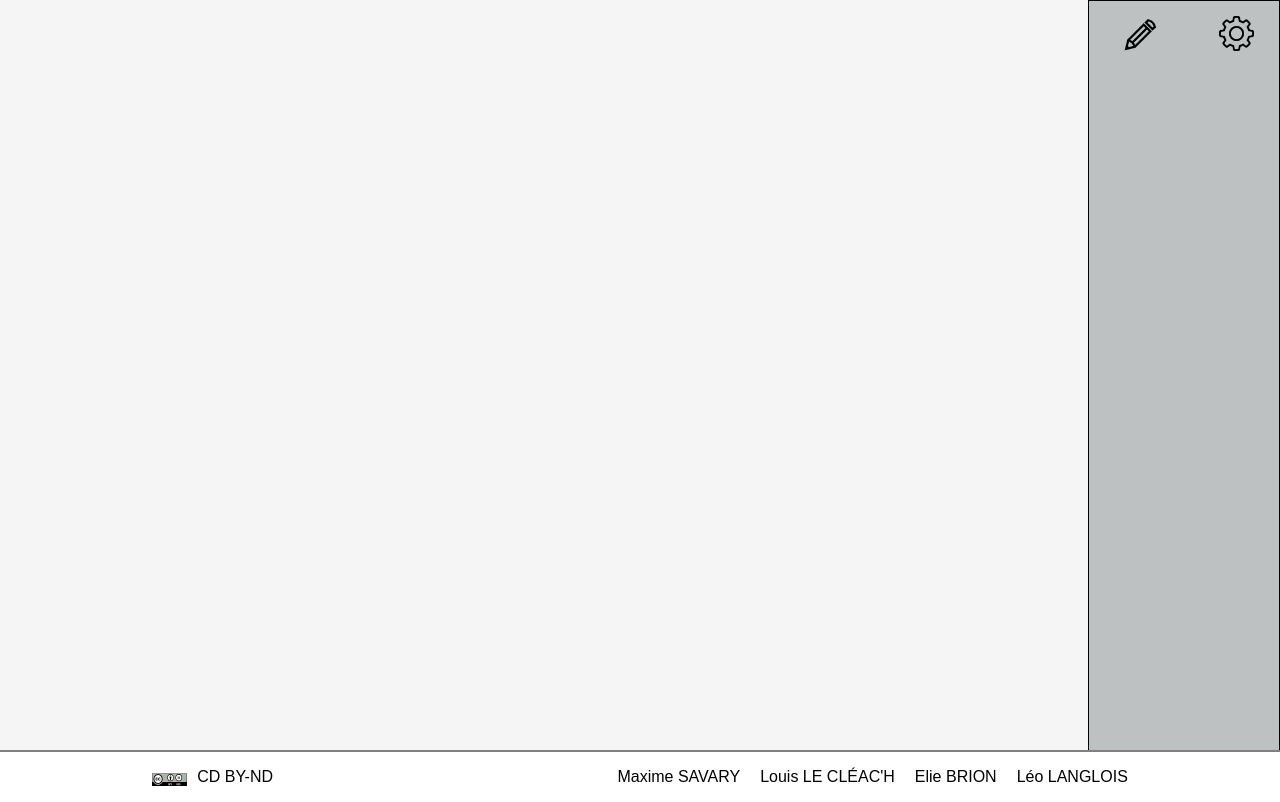
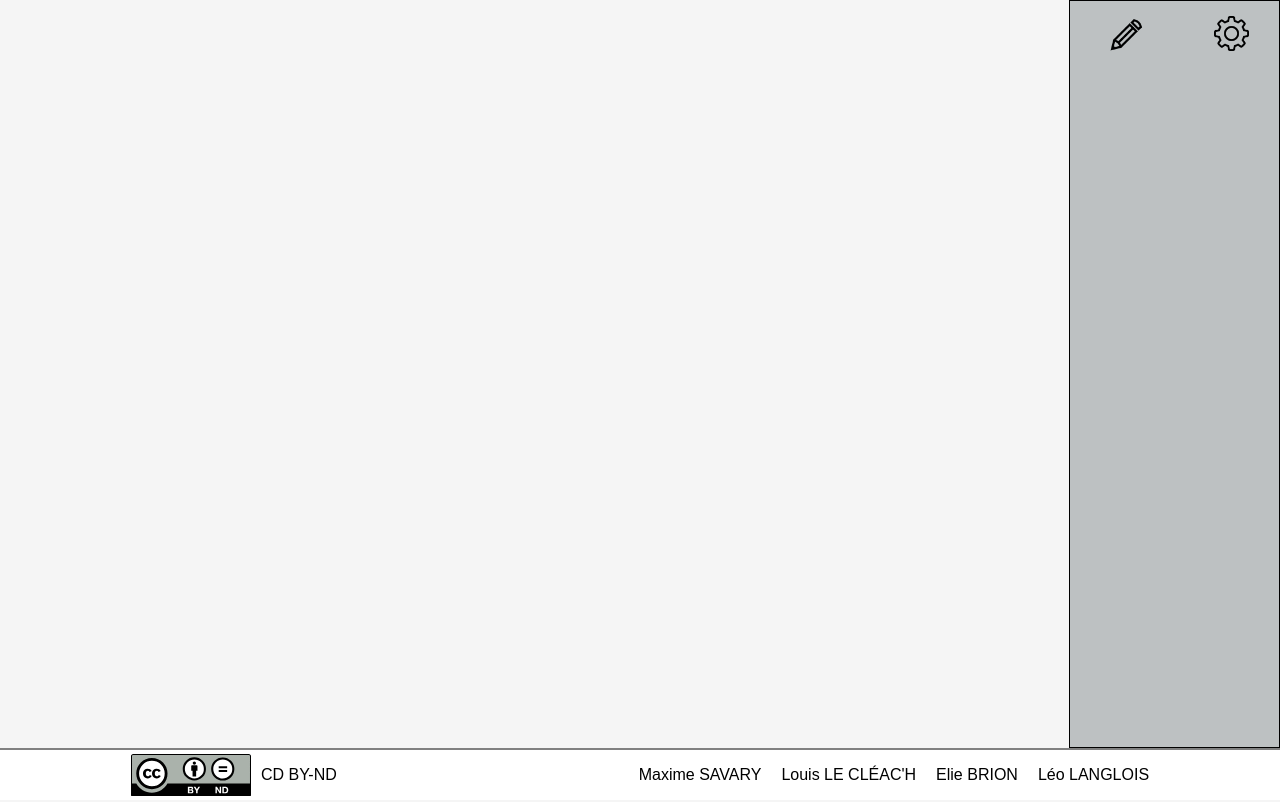
Before and after one commit to GamerMine/PortfolioBuilder, a PHP site: page /session/editor.html in a window 1280 px wide. Run offline with PHP 8.4, Linux system fonts and the light colour scheme.

Commit message:
Creation styleEditor
refonte du css de la page editor

```diff
--- a/css/oui.css
+++ b/css/oui.css
@@ -162,7 +162,7 @@ body {
 
 .wave2 {
     position: absolute;
-    background: transparent url(/picture/wave2.png) repeat 0 0;
+    background: transparent url(../picture/wave2.png) repeat 0 0;
     bottom: 0;
     height: 560px;
     width: 100%;
@@ -171,7 +171,7 @@ body {
 }
 
 .wave1 {
-    background: transparent url(/picture/wave1.png) repeat 0 0;
+    background: transparent url(../picture/wave1.png) repeat 0 0;
     height: 560px;
     -webkit-animation: slide 40s linear infinite;
 }
--- a/css/style.css
+++ b/css/style.css
@@ -250,79 +250,6 @@ section#list-portfolio{
 	transform-origin:0 0;
 }
 
-/*--------------*/
-/*----EDITOR----*/
-/*--------------*/
-
-.separator{
-	display: flex;
-	justify-content: space-between;
-}
-
-.contenu{
-	width: 85%;
-}
-
-.tools{
-	border: solid black 1px;
-	background-color: rgb(189, 193, 194);
-	margin-left: auto;
-    margin-right: auto;
-	width: 15%;
-	height: 100vh;
-
-}
-.top{
-	display: flex;
-	justify-content: space-around;
-	align-items: center;
-
-}
-#btnselect div{
-	text-align: center;
-}
-#btnselect{
-	display: grid;
-	grid-template-columns: 1fr;
-	gap: 20px;
-	padding: 10% 10%;
-
-}
-#bottom{
-	display: flex;
-	justify-content: space-around;
-	align-items: center;
-	position: relative;
-	top: 30%;
-
-}
-
-#portfolio-preview-container {
-	overflow: scroll;
-	width: 100vw;
-	height: 100vh;
-}
-img{
-	padding-top: 5px;
-	width: 35px;
-}
-#img-tools{
-	width: 55px;
-}
-.divImage{
-	padding-top: 20px;
-}
-.lblImage{
-	padding-bottom: 10px;
-}
-
-
-#portfolio-preview {
-	height: 94.4vh;
-	width: 85vw;
-	border: none;
-}
-
 /*----------*/
 /*MEDIAQUERY*/
 /*----------*/
--- /dev/null
+++ b/css/styleEditor.css
@@ -0,0 +1,139 @@
+html{
+	height: 100%;
+}
+/*----------*/
+/*---BODY---*/
+/*----------*/
+body{
+	margin: 0;
+	min-height: 100vh;
+	font-family:Arial, Helvetica, sans-serif;
+	background-color:whitesmoke;
+    display:flex;
+    flex-direction: column;
+    justify-content: space-between;
+}
+
+/*----------*/
+/*--FOOTER--*/
+/*----------*/
+footer{
+	display: flex;
+	align-items: center;
+	justify-content: space-around;
+	background-color: white;
+	border-top: solid gray 2px;
+	width: 100%;
+}
+
+footer p{
+
+	margin: 0;
+	display: flex;
+	align-items: center;
+	gap: 10px
+}
+
+footer ul{
+	list-style: none;
+	display: flex;
+	gap: 20px;
+}
+
+/*--------------*/
+/*----EDITOR----*/
+/*--------------*/
+
+.separator{
+    flex: 1;
+    min-width: 100%;
+	display: flex;
+}
+
+.contenu{
+	width: 100%;
+	/* height: 100%; */
+}
+
+.tools{
+	border: solid black 1px;
+	background-color: rgb(189, 193, 194);
+	width: 250px;
+	/* height: 91vh; */
+
+}
+.top{
+	display: flex;
+	justify-content: space-around;
+	align-items: center;
+
+}
+#btnselect div{
+	text-align: center;
+}
+#btnselect{
+	display: grid;
+	grid-template-columns: 1fr;
+	gap: 20px;
+	padding: 10% 10%;
+
+}
+#bottom{
+	display: flex;
+	justify-content: space-around;
+	align-items: center;
+	position: relative;
+	top: 30%;
+
+}
+
+#portfolio-preview-container {
+	overflow: scroll;
+	height: 100%;
+}
+#img-tools, #img-settings{
+	padding-top: 5px;
+	width: 35px;
+}
+#img-tools{
+	width: 55px;
+}
+.divImage{
+	padding-top: 20px;
+}
+.lblImage{
+	padding-bottom: 10px;
+}
+
+
+#portfolio-preview {
+    width: 100%;
+	height: 100%;
+	border: none;
+}
+
+/*----------*/
+/*--BUTTON--*/
+/*----------*/
+button{
+	font-family: inherit;
+	font-weight: bold;
+	padding: 0.8em;
+	transition: .2s;
+}
+
+button:hover{
+	cursor: pointer;
+}
+
+.button{
+	background-color: blueviolet;
+	color: white;
+	border: solid blueviolet 1px;
+	border-radius: 0.6em;
+	padding: 10px 20px;
+}
+
+.button:hover{
+	background-color: rgb(98, 27, 165);
+}
--- a/session/editor.html
+++ b/session/editor.html
@@ -5,21 +5,20 @@
         <meta charset="UTF-8">
         <meta http-equiv="X-UA-Compatible" content="IE=edge">
         <meta name="viewport" content="width=device-width, initial-scale=1.0">
-        <link rel="stylesheet" href="../css/style.css">
+        <link rel="stylesheet" href="../css/styleEditor.css">
         <link rel="shortcut icon" href="favicon.ico" type="image/x-icon">
 
     </head>
 
-    <body>
+    <body id="tool-page">
 
+        <main class="separator">
 
-        <div class="separator">
-
-            <div class="contenu">
+            <section class="contenu">
                 <div id="portfolio-preview-container">
                     <iframe id="portfolio-preview"></iframe>
                 </div>
-            </div>
+            </section>
 
             <section class="tools">
 
@@ -34,22 +33,13 @@
 
                 <script src="../js/editor.js" type="module"></script>
 
-
                 <div id="btnselect">
 
                 </div>
-
-
                 <div id="bottom">
-
                 </div>
-
             </section>
-
-
-        </div>
-
-
+        </main>
 
 
         <footer>
```
